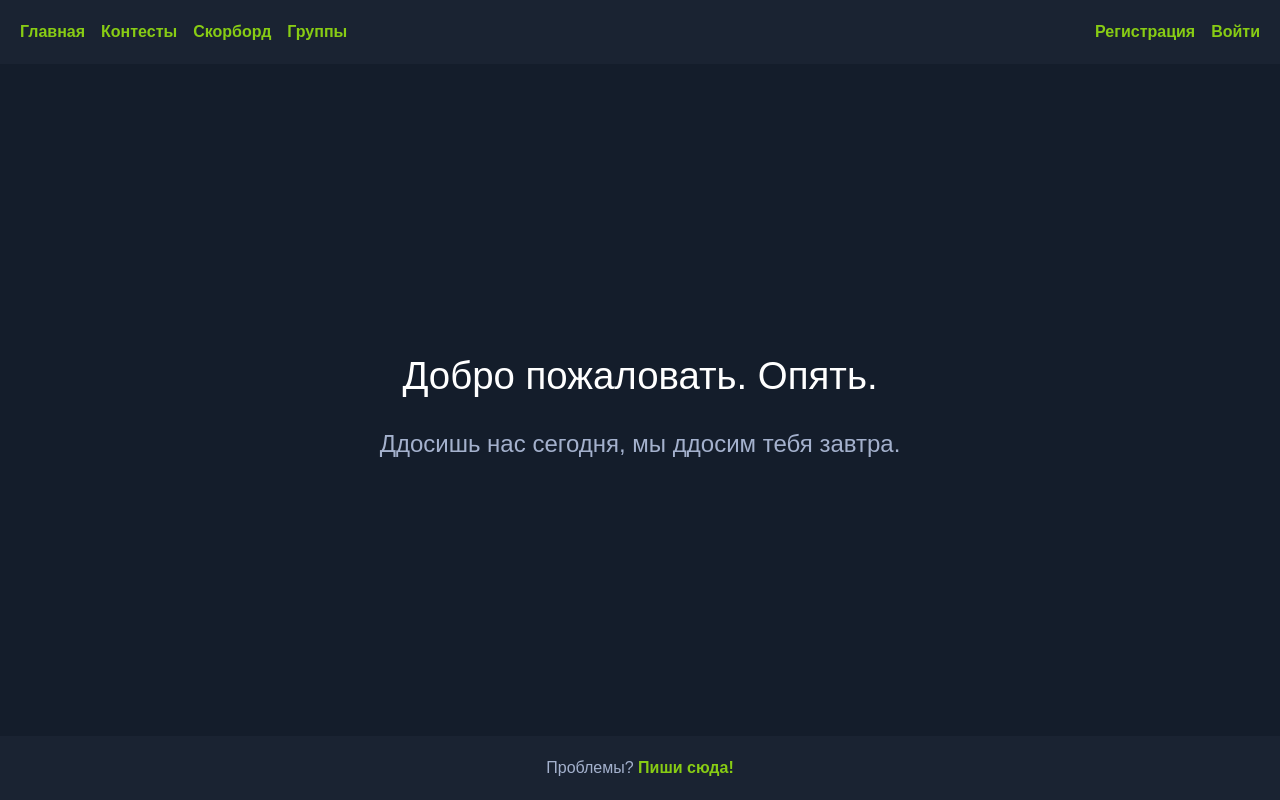
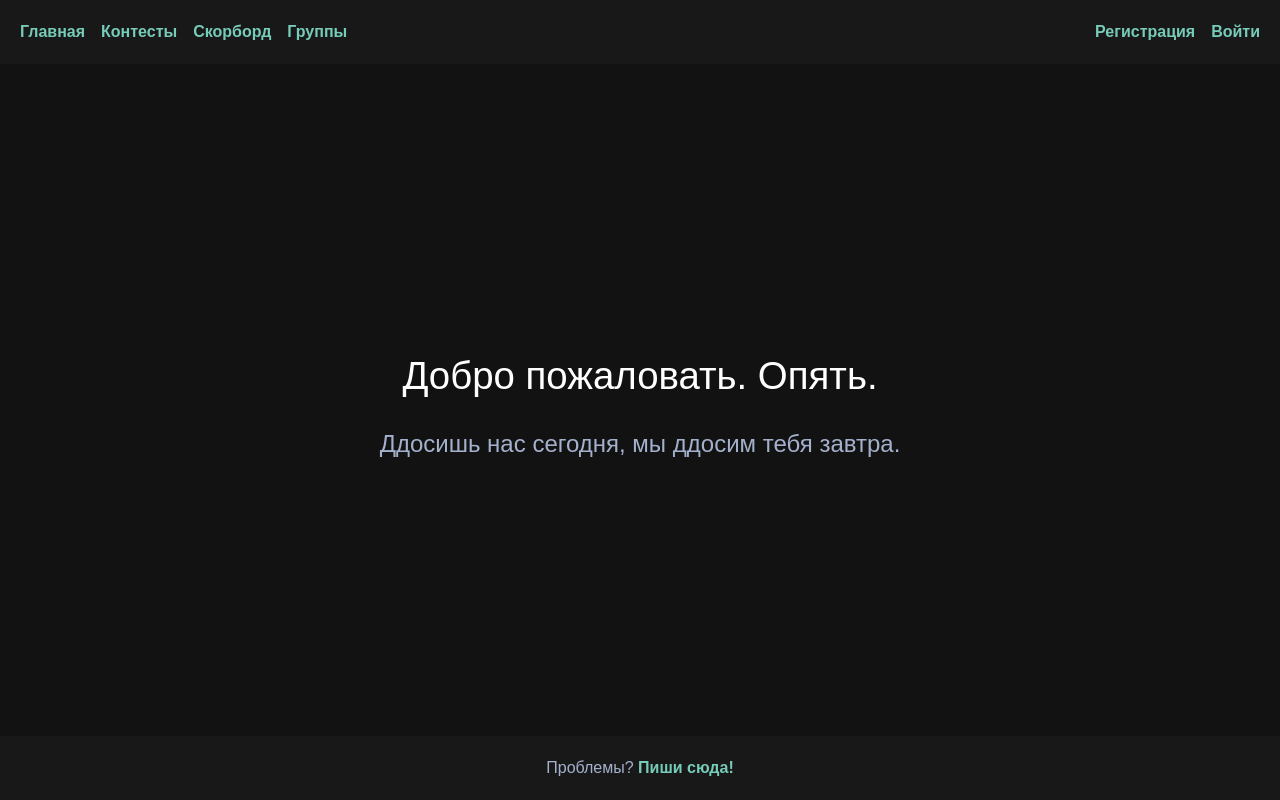
Before and after one commit to LeKSuS-04/ctf-train, a SvelteKit app: page / in a window 1280 px wide. Built offline with nearby package versions, Linux system fonts and the light colour scheme; no server answers.

Commit message:
Davay davay deploy

```diff
--- a/src/app.css
+++ b/src/app.css
@@ -4,19 +4,6 @@
   font-family: Arial, -apple-system, BlinkMacSystemFont, "Segoe UI", Roboto, Oxygen, Ubuntu,
     Cantarell, "Open Sans", "Helvetica Neue", sans-serif;
   --font-mono: "Fira Mono", monospace;
-  --primary: #88cc14;
-  --primary-accent: #9fef00;
-  --gold: #ffd000;
-  --silver: #c0c0c0;
-  --bronze: #cd7f32;
-  --task-solved: #2b4026;
-  --first-blood: #ff3e3e;
-  --background: #141d2b;
-  --background-accent: #1a2332;
-  --surface: #263143;
-  --text: #a4b1cd;
-  --text-accent: #ffffff;
-  --text-error: #ff3e3e;
   font-size: 16px;
 }
 
--- /dev/null
+++ b/src/color-themes.css
@@ -0,0 +1,61 @@
+body.light {
+  --primary: #58a4b0;
+  --primary-accent: #488e99;
+  --gold: #e5c100;
+  --silver: #999999;
+  --bronze: #cd7f32;
+  --task-solved: #bad9de;
+  --first-blood: #d64933;
+  --background: #eeeeee;
+  --background-accent: #dddddd;
+  --surface: #cccccc;
+  --text: #2b303a;
+  --text-accent: #000000;
+  --text-error: #d64933;
+}
+body,
+body.dark {
+  --primary: #77cbb9;
+  --primary-accent: #75b8c8;
+  --gold: #e5bb00;
+  --silver: #acacac;
+  --bronze: #b8722d;
+  --task-solved: #163B33;
+  --first-blood: #BF4A5F;
+  --background: #121212;
+  --background-accent: #181818;
+  --surface: #222222;
+  --text: #a4b1cd;
+  --text-accent: #ffffff;
+  --text-error: #BF4A5F;
+}
+body.mshp-ctf {
+  --primary: #88cc14;
+  --primary-accent: #9fef00;
+  --gold: #ffd000;
+  --silver: #c0c0c0;
+  --bronze: #cd7f32;
+  --task-solved: #2b4026;
+  --first-blood: #ff3e3e;
+  --background: #141d2b;
+  --background-accent: #1a2332;
+  --surface: #263143;
+  --text: #a4b1cd;
+  --text-accent: #ffffff;
+  --text-error: #ff3e3e;
+}
+body.hackthebox {
+  --primary: #88cc14;
+  --primary-accent: #9fef00;
+  --gold: #ffd000;
+  --silver: #c0c0c0;
+  --bronze: #cd7f32;
+  --task-solved: #2b4026;
+  --first-blood: #ff3e3e;
+  --background: #141d2b;
+  --background-accent: #1a2332;
+  --surface: #263143;
+  --text: #a4b1cd;
+  --text-accent: #ffffff;
+  --text-error: #ff3e3e;
+}
--- a/src/lib/components/Header.svelte
+++ b/src/lib/components/Header.svelte
@@ -1,5 +1,5 @@
 <script>
-  import { user } from "$lib/userStore";
+  import { user } from "$lib/stores/userStore";
 </script>
 
 <header>
@@ -14,7 +14,7 @@
     <ul class="user-actions">
       {#if $user}
         <li><span class="username">{$user.username}</span></li>
-        <li><a href="/settings">Настройки</a></li>
+        <!-- <li><a href="/settings">Настройки</a></li> -->
         <!-- svelte-ignore a11y-missing-attribute -->
         <li><a on:click|preventDefault={user.logout}>Выйти</a></li>
       {:else}
--- /dev/null
+++ b/src/lib/stores/colorThemeStore.js
@@ -0,0 +1,33 @@
+import { browser } from "$app/environment";
+import { writable } from "svelte/store";
+
+function createColorStore(defaultValue) {
+  const { subscribe, set } = writable(defaultValue);
+
+  return {
+    subscribe: (fn) => {
+      return subscribe((value) => {
+        if (browser) {
+          window.document.body.className = value;
+        }
+        fn(value);
+      });
+    },
+    readStorage: () => {
+      const fromStorage = localStorage.getItem("color-theme");
+      if (fromStorage) set(fromStorage);
+    },
+    set: (value) => {
+      if (browser) {
+        localStorage.setItem("color-theme", value);
+      }
+      set(value);
+    }
+  };
+}
+
+export const colorStore = createColorStore("dark");
+
+// At least one subscription is required, so subscribe() function
+// will run and update look of page, if theme is changed
+colorStore.subscribe(() => {});
--- a/src/routes/login/+page.svelte
+++ b/src/routes/login/+page.svelte
@@ -1,7 +1,7 @@
 <script>
   import FormError from "$lib/components/FormError.svelte";
   import { enhance, applyAction } from "$app/forms";
-  import { user } from "$lib/userStore";
+  import { user } from "$lib/stores/userStore";
 
   export let form;
 
--- a/src/routes/register/+page.svelte
+++ b/src/routes/register/+page.svelte
@@ -1,7 +1,7 @@
 <script>
   import FormError from "$lib/components/FormError.svelte";
   import { enhance, applyAction } from "$app/forms";
-  import { user } from "$lib/userStore";
+  import { user } from "$lib/stores/userStore";
 
   export let form;
 
```
Also changed, not shown: src/routes/+layout.svelte (+8 -1 lines), src/routes/settings/+page.svelte (added, +72 -0 lines), src/lib/stores/userStore.js (renamed from src/lib/userStore.js).
